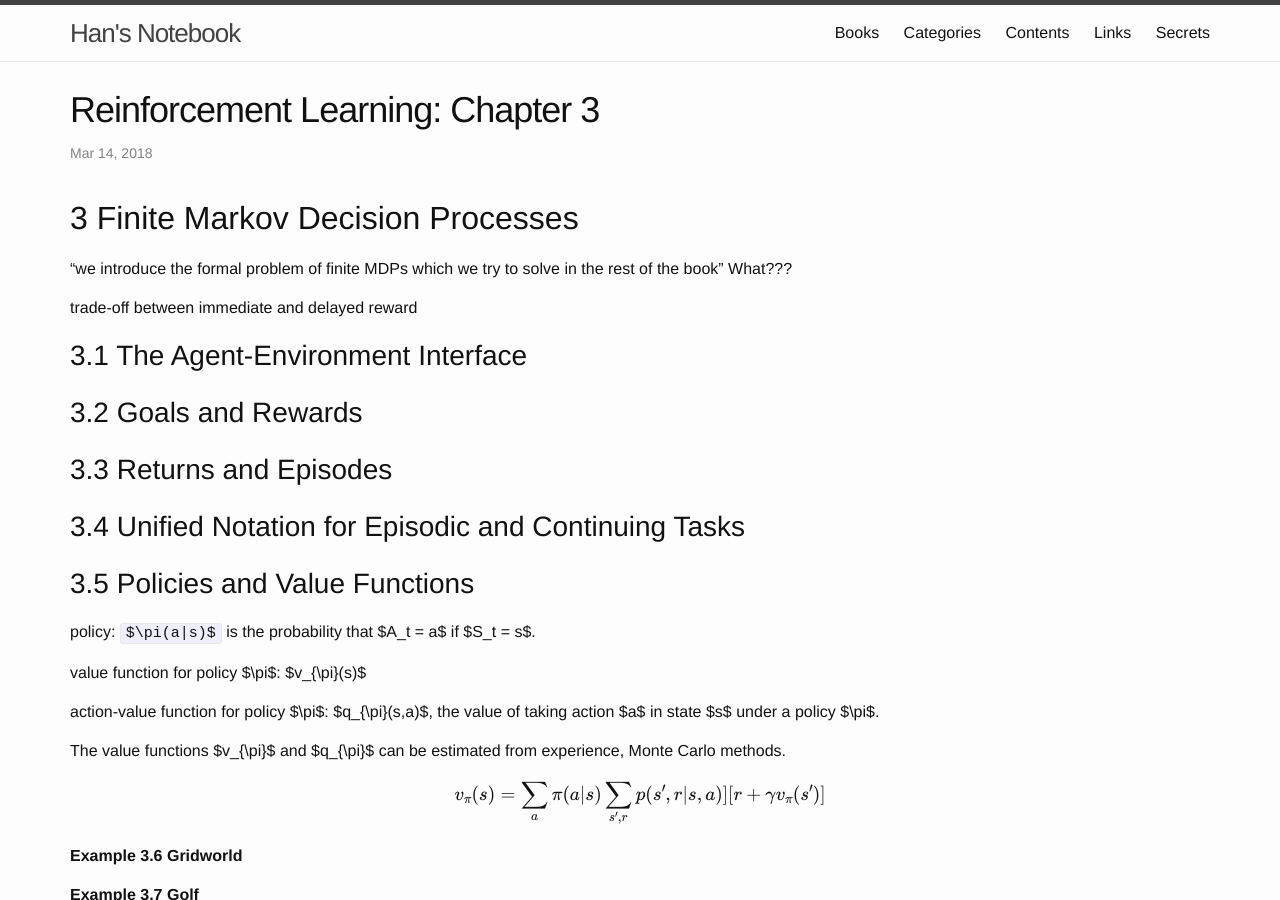
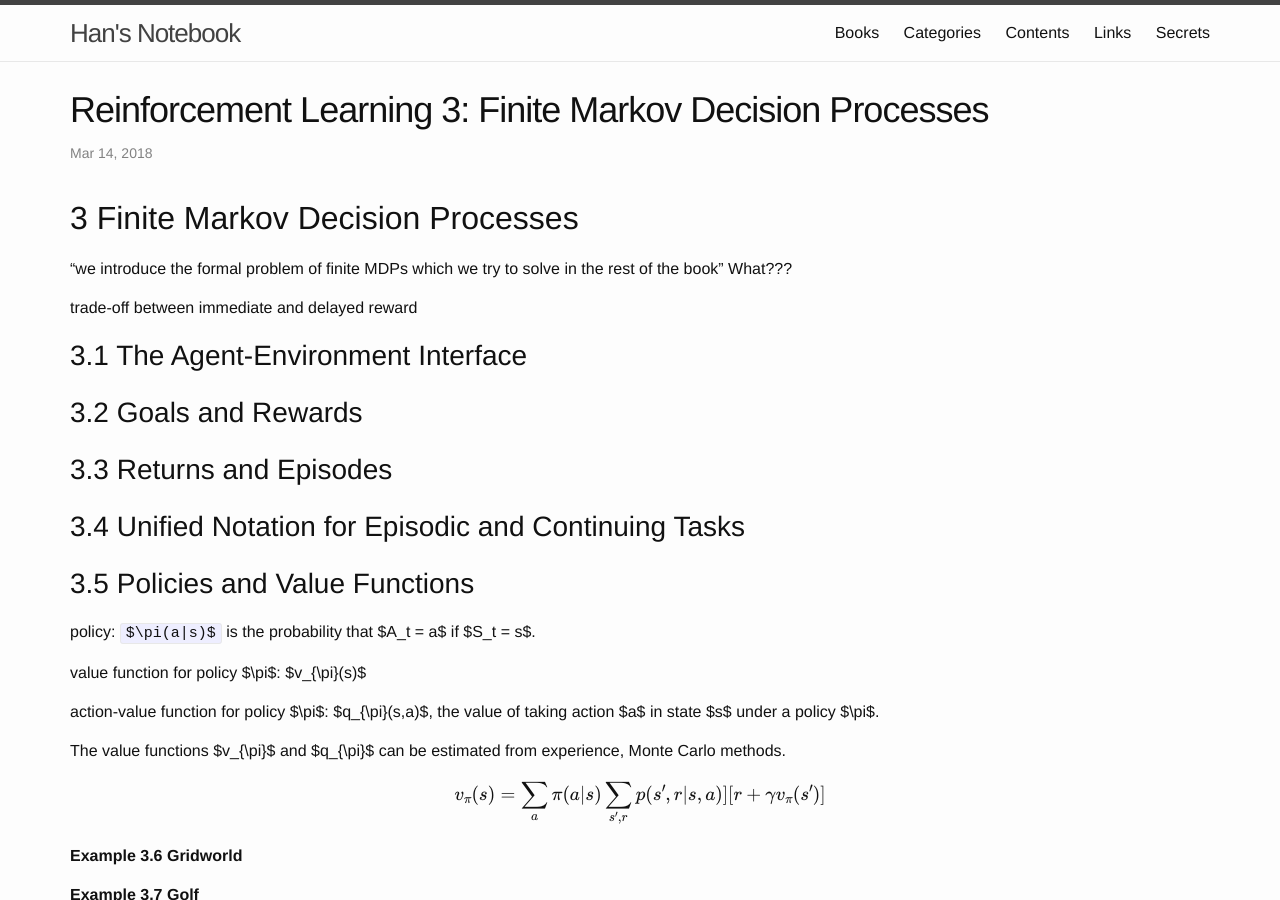
Before and after one commit to FiveEyes/FiveEyes.github.io, a Jekyll site: the page built from _posts/reinforcementlearningbook/2018-03-14-Sutton-Book-3.md, in a window 1280 px wide and 900 px high. Built offline with Jekyll 4.4.1, drawn with Linux system fonts in a browser that asks for light colours; formulas are drawn with MathJax 3.

Commit message:
Update 2018-03-14-Sutton-Book-3.md

```diff
--- a/_posts/reinforcementlearningbook/2018-03-14-Sutton-Book-3.md
+++ b/_posts/reinforcementlearningbook/2018-03-14-Sutton-Book-3.md
@@ -1,6 +1,6 @@
 ---
 layout: post
-title: "Reinforcement Learning: Chapter 3"
+title: "Reinforcement Learning 3: Finite Markov Decision Processes"
 date: 2018-03-14 02:42:00
 categories: Learning
 ---
```
